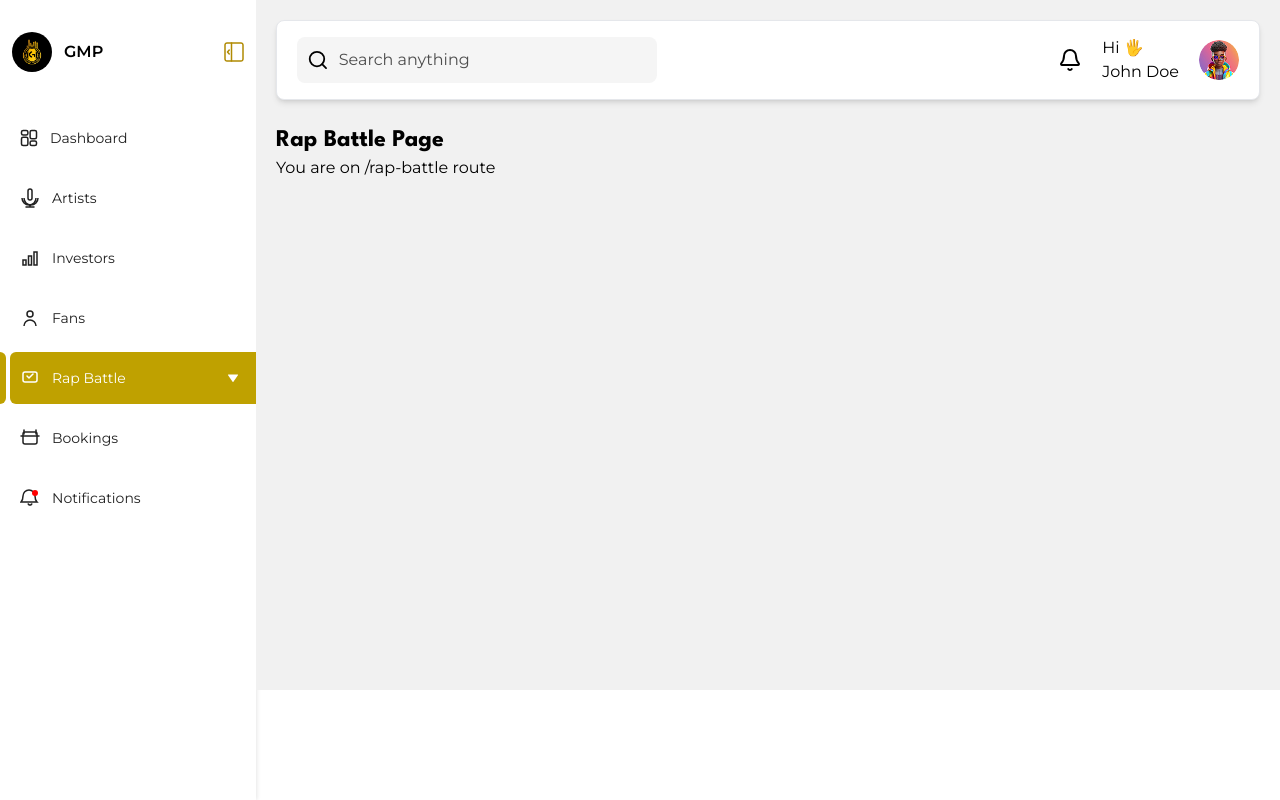
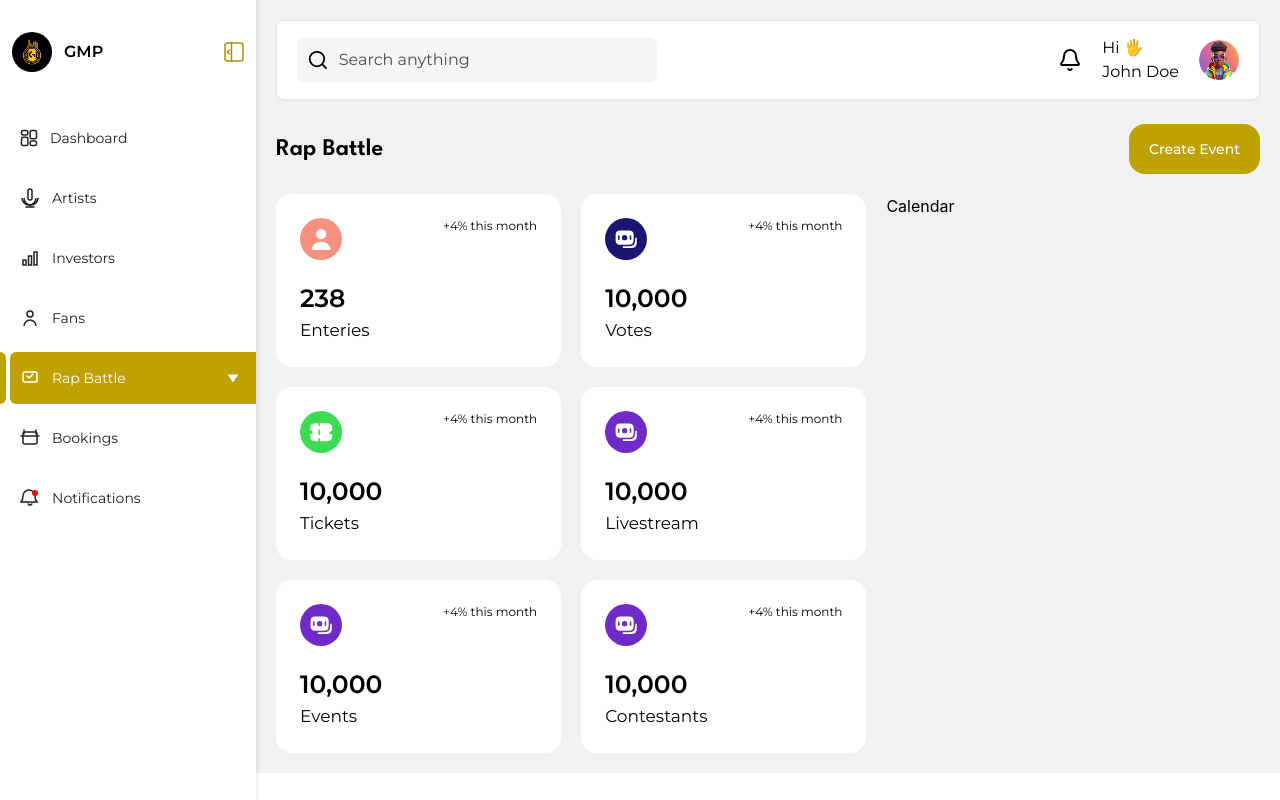
Before and after one commit to GMP-Entertainment-247/admin-dashboard, a React (Create React App) app: page /rap-battle in a window 1280 px wide. Built offline with nearby package versions, Linux system fonts and the light colour scheme; sample sign-in values are in the browser's storage.

Commit message:
rap battle

```diff
--- /dev/null
+++ b/src/components/shared/AutoResizingGrid.tsx
@@ -0,0 +1,95 @@
+"use client";
+
+import React, { useEffect, useRef, useState } from "react";
+
+// Imports
+import { debounce } from "../../utils/debounce";
+import clsx from "clsx";
+
+interface AutoResizingGridProps {
+  gap?: number;
+  gapX?: number;
+  gapY?: number;
+  minWidth?: number;
+  children: React.ReactNode;
+  containerClassName?: string;
+}
+
+/**
+ * AutoResizingGrid component that adjusts its grid layout based on the container's width.
+ *
+ * @param {number} [minWidth=250] - The minimum width for each grid item.
+ * @param {number} [gap=20] - The gap between the grid items (used if gapX/gapY not specified).
+ * @param {number} [gapX] - The horizontal gap between columns (takes precedence over gap).
+ * @param {number} [gapY] - The vertical gap between rows (takes precedence over gap).
+ * @param {React.ReactNode} children - The child elements to be displayed in the grid.
+ * @returns JSX.Element - The dynamically resizing grid container.
+ */
+const AutoResizingGrid: React.FC<AutoResizingGridProps> = ({
+  minWidth = 250,
+  gap = 20,
+  gapX,
+  gapY,
+  children,
+  containerClassName,
+}) => {
+  const [columns, setColumns] = useState(1); // State to track the number of columns
+  const gridRef = useRef<HTMLDivElement>(null); // Ref for the grid container
+  const [hasCalculated, setHasCalculated] = useState(false); // State to track if columns have been calculated
+
+  useEffect(() => {
+    const observer = gridRef.current;
+
+    // Function to calculate and set the number of columns based on container width
+    const handleResize = ([entry]: ResizeObserverEntry[]) => {
+      const columnGap = gapX ?? gap; // Use gapX if specified, otherwise use gap
+      const newColumns = Math.max(
+        Math.floor(
+          (entry.contentRect.width + columnGap) / (minWidth + columnGap)
+        ),
+        1
+      ); // Ensure at least 1 column
+
+      setHasCalculated(true); // Set state to true after calculating columns
+      setColumns((prev) => (prev !== newColumns ? newColumns : prev));
+    };
+
+    // Debounced version of handleResize to minimize frequent state updates
+    const debouncedResize = debounce(handleResize as (...args: unknown[]) => void, 300);
+
+    const resizeObserver = new ResizeObserver(debouncedResize); // Observe grid container size changes
+    if (observer) {
+      resizeObserver.observe(observer);
+    }
+
+    // Cleanup observer
+    return () => {
+      if (observer) {
+        resizeObserver.unobserve(observer);
+      }
+    };
+  }, [gap, gapX, minWidth]); // Effect re-runs if minWidth or gap values change
+
+  return (
+    // The grid container with dynamic column count and custom gap
+    <div
+      ref={gridRef}
+      className={clsx(
+        "grid duration-300",
+        {
+          "opacity-0": !hasCalculated, // Hide grid while columns are being calculated
+        },
+        containerClassName
+      )}
+      style={{
+        gridTemplateColumns: `repeat(${columns}, minmax(0, 1fr))`,
+        columnGap: gapX !== undefined ? `${gapX}px` : `${gap}px`,
+        rowGap: gapY !== undefined ? `${gapY}px` : `${gap}px`,
+      }}
+    >
+      {columns > 0 ? children : null} {/* Render children if columns exist */}
+    </div>
+  );
+};
+
+export default AutoResizingGrid;
--- a/src/components/shared/Navbar.tsx
+++ b/src/components/shared/Navbar.tsx
@@ -4,10 +4,9 @@ import { useDebouncedCallback } from "use-debounce";
 import { Bell, Search } from "lucide-react";
 import avater from "../../../src/images/avatar.png";
 
-
 const Navbar = () => {
   const [query, setQuery] = useState("");
-  console.log(query)
+  // console.log(query);
 
   const handleChange = useDebouncedCallback(
     (e: React.ChangeEvent<HTMLInputElement>) => {
@@ -17,9 +16,8 @@ const Navbar = () => {
   );
 
   return (
-    <div className="">
-      <div className="flex items-center justify-between h-[80px] px-5 bg-[#FFFFFF] rounded-[8px] border shadow-md">
-        <div className="flex items-center gap-2.5 px-2.5 rounded-[8px] bg-[#F5F5F5] h-[46px] w-[360px]">
+    <header className="flex items-center justify-between h-[80px] px-5 bg-[#FFFFFF] rounded-[8px] border shadow-sm">
+      <div className="flex items-center gap-2.5 px-2.5 rounded-[8px] bg-[#F5F5F5] h-[46px] w-[200px] sm:w-[300px] md:w-[360px]">
         <Search className="w-6 h-6" />
         <input
           onChange={handleChange}
@@ -30,20 +28,19 @@ const Navbar = () => {
       {/*right side*/}
       <div className="flex justify-between items-center gap-5">
         <Bell className="w-[24px] h-[24px]" />
-          <div className="flex items-center gap-[20px]">
-            <p className="test-sm">
+        <div className="flex items-center gap-2.5 sm:gap-5">
+          <p className="test-sm line-clamp-2">
             Hi 🖐 <br />
             John Doe{" "}
           </p>
           <img
             src={avater}
             alt="profileAvatar"
-              className="w-[40px] h-[40px] rounded-[50%]  "
+            className="w-[40px] h-[40px] rounded-[50%]"
           />
         </div>
       </div>
-      </div>
-    </div>
+    </header>
   );
 };
 
--- a/src/index.css
+++ b/src/index.css
@@ -52,3 +52,7 @@ p, span, a, button, input, label, table{
     transform: translateX(100%);
   }
 }
+
+.page-title {
+  @apply text-xl md:text-2xl text-[#000] font-semibold whitespace-nowrap capitalize;
+}
--- a/src/pages/dashboard/DashboardLayout.tsx
+++ b/src/pages/dashboard/DashboardLayout.tsx
@@ -64,22 +64,20 @@ export default function DashboardLayout({ children }: DashboardLayoutProps) {
         className={clsx(
           "relative z-[1] duration-300 ease-in-out",
           {
-            "md:ml-[60px] lg:ml-[60px]": !isSideNavOpen,
+            "md:ml-[78px] lg:ml-[78px]": !isSideNavOpen,
             "opacity-50 pointer-events-none md:ml-[235px] lg:ml-[256px]":
               isSideNavOpen,
           },
           "md:opacity-100 md:pointer-events-auto"
         )}
       >
-        <main
-          className={clsx("min-h-[calc(100vh-110px)] bg-[#F1F1F1] p-5")}
-          // min height is 100vh - 110px (if 110px is the height of the header when added)
+        <div
+          className={clsx("min-h-[calc(100vh-40px)] bg-[#F1F1F1] p-5")}
+          // min height is 100vh - 40px (padding)
         >
-            <Navbar />
-            <div className="mt-6">
-                {children}
-            </div>
-        </main>
+          <Navbar />
+          <main className="mt-6">{children}</main>
+        </div>
       </div>
     </DashboardLayoutContext.Provider>
   );
--- /dev/null
+++ b/src/pages/dashboard/rap-battle/index.tsx
@@ -0,0 +1,69 @@
+import Button from "../../../components/shared/Button";
+import Card from "../../../components/shared/Card";
+import { formatNumber } from "../../../utils/helpers";
+import user from "../../../images/svg/user.svg";
+import money from "../../../images/svg/money.svg";
+import ticket from "../../../images/svg/ticket.svg";
+import AutoResizingGrid from "../../../components/shared/AutoResizingGrid";
+
+export default function RapBattleHome() {
+  return (
+    <div className="space-y-5">
+      <div className="flex items-center justify-between gap-4">
+        <h1 className="page-title">Rap Battle</h1>
+        <Button text="Create Event" extraClassName="!w-fit px-5" />
+      </div>
+      <div className="w-full flex flex-col md:flex-row items-stretch gap-5">
+        <AutoResizingGrid containerClassName="w-full md:w-[60%]">
+          {[
+            {
+              icon: user,
+              bg: "bg-[#F6917F]",
+              value: formatNumber(238),
+              title: "Enteries",
+            },
+            {
+              icon: money,
+              bg: "bg-[#181670]",
+              value: formatNumber(10000),
+              title: "Votes",
+            },
+            {
+              icon: ticket,
+              bg: "bg-[#3BDC54]",
+              value: formatNumber(10000),
+              title: "Tickets",
+            },
+            {
+              icon: money,
+              bg: "bg-[#702AC8]",
+              value: formatNumber(10000),
+              title: "Livestream",
+            },
+            {
+              icon: money,
+              bg: "bg-[#702AC8]",
+              value: formatNumber(10000),
+              title: "Events",
+            },
+            {
+              icon: money,
+              bg: "bg-[#702AC8]",
+              value: formatNumber(10000),
+              title: "Contestants",
+            },
+          ].map((item, idx) => (
+            <Card
+              key={idx}
+              icon={item.icon}
+              iconBgColor={item.bg}
+              value={item.value}
+              title={item.title}
+            />
+          ))}
+        </AutoResizingGrid>
+        <div className="flex-1">Calendar</div>
+      </div>
+    </div>
+  );
+}
--- /dev/null
+++ b/src/pages/dashboard/rap-battle/layout.tsx
@@ -0,0 +1,10 @@
+import { Outlet } from "react-router-dom";
+import DashboardLayout from "../DashboardLayout";
+
+export default function RapBattleLayout() {
+  return (
+    <DashboardLayout>
+      <Outlet />
+    </DashboardLayout>
+  );
+}
--- a/src/routes/AppRoutes.tsx
+++ b/src/routes/AppRoutes.tsx
@@ -12,8 +12,8 @@ import AllTickets from "../pages/dashboard/fans/viewmore/AllTickets";
 import AllVotes from "../pages/dashboard/fans/viewmore/AllVotes";
 import { ReactElement } from "react";
 import FansLayout from "../pages/dashboard/fans/layout";
-import DashboardLayout from "../pages/dashboard/DashboardLayout";
-
+import RapBattleHome from "../pages/dashboard/rap-battle";
+import RapBattleLayout from "../pages/dashboard/rap-battle/layout";
 
 interface IRoutes {
   path: string;
@@ -23,7 +23,7 @@ interface IRoutes {
     index?: boolean;
     childPath?: string;
     childElement: ReactElement<any, any>;
-    }[]
+  }[];
 }
 
 export const appRoutes: IRoutes[] = [
@@ -85,7 +85,7 @@ export const appRoutes: IRoutes[] = [
         childPath: "votes",
         childElement: <AllVotes />,
       },
-  ]
+    ],
   },
   {
     path: "/settings",
@@ -94,42 +94,25 @@ export const appRoutes: IRoutes[] = [
   },
   {
     path: "/rap-battle",
-    element: (
-      <DashboardLayout>
-        <h1 className="text-2xl font-bold">Rap Battle Page</h1>
-        <p>You are on /rap-battle route</p>
-      </DashboardLayout>
-    ),
+    element: <RapBattleLayout />,
     isProtected: true,
+    children: [
+      {
+        index: true,
+        childElement: <RapBattleHome />,
       },
       {
-    path: "/rap-battle/livestream",
-    element: (
-      <DashboardLayout>
-        <h1 className="text-2xl font-bold">Livestream Page</h1>
-        <p>You are on /rap-battle/livestream route</p>
-      </DashboardLayout>
-    ),
-    isProtected: true,
+        childPath: "livestream",
+        childElement: <p>You are on /rap-battle/livestream route</p>,
       },
       {
-    path: "/rap-battle/votes",
-    element: (
-      <DashboardLayout>
-        <h1 className="text-2xl font-bold">Votes Page</h1>
-        <p>You are on /rap-battle/votes route</p>
-      </DashboardLayout>
-    ),
-    isProtected: true,
+        childPath: "votes",
+        childElement: <p>You are on /rap-battle/votes route</p>,
       },
       {
-    path: "/rap-battle/tickets",
-    element: (
-      <DashboardLayout>
-        <h1 className="text-2xl font-bold">Tickets Page</h1>
-        <p>You are on /rap-battle/tickets route</p>
-      </DashboardLayout>
-    ),
-    isProtected: true,
+        childPath: "tickets",
+        childElement: <p>You are on /rap-battle/tickets route</p>,
+      },
+    ],
   },
 ];
--- /dev/null
+++ b/src/utils/debounce.ts
@@ -0,0 +1,27 @@
+/**
+ * Debounce function to limit the rate of function execution.
+ * The provided function will be called after the specified `wait` time has passed
+ * since the last invocation, preventing it from being executed too frequently.
+ *
+ * @param {Function} func - The function to debounce.
+ * @param {number} wait - The delay in milliseconds before the function is executed.
+ * @returns {(...args: unknown[]) => void} - Returns a debounced function that delays the execution of `func`.
+ *
+ * @example
+ * const debouncedLog = debounce((msg) => console.log(msg), 300);
+ * window.addEventListener('resize', () => debouncedLog('Resized!'));
+ *
+ * @note The debounced function will delay the execution of `func` after every call. Only the last call within the delay time will trigger `func`.
+ */
+export const debounce = <T extends (...args: unknown[]) => void>(
+  func: T,
+  wait: number
+) => {
+  let timeout: ReturnType<typeof setTimeout>; // Use ReturnType for proper type inference of setTimeout
+  return (...args: Parameters<T>) => {
+    // Clear the previous timeout if a new one is set
+    clearTimeout(timeout);
+    // Set a new timeout with the provided delay
+    timeout = setTimeout(() => func(...args), wait);
+  };
+};
```
Also changed, not shown: src/components/Sidebar/Sidebar.tsx (+7 -4 lines), src/pages/dashboard/fans/index.tsx (+19 -19 lines). Lines whose indentation alone changed are shown as unchanged.
